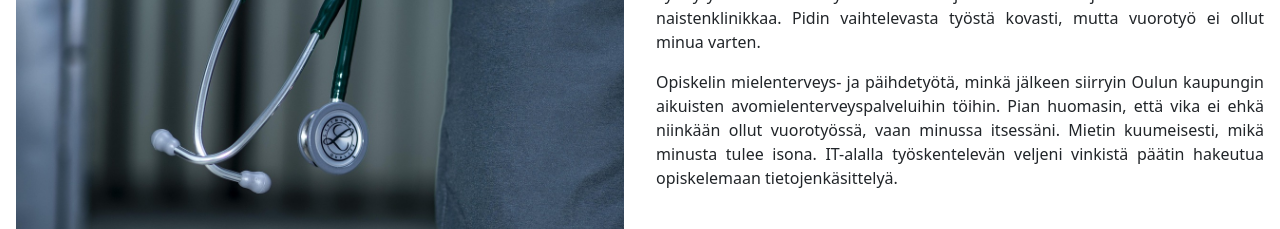
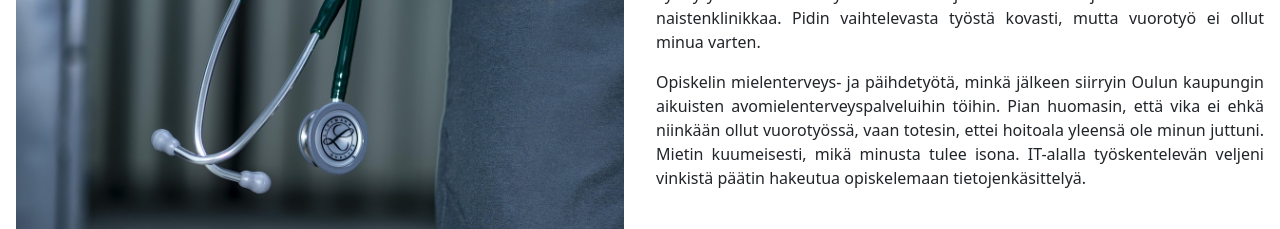
Before and after one commit to jennioksman/omaportfolio, a React (Vite) app: page /me in a window 1280 px wide. Shown: the part 361-590 px from the top of the page. Built offline with nearby package versions, Linux system fonts and the light colour scheme.

Commit message:
Minä-sivun sisältöä päivitetty.

```diff
--- a/src/components/me.jsx
+++ b/src/components/me.jsx
@@ -26,7 +26,7 @@ function Mie() {
                                 ja sain kiertää koko naistenklinikkaa. Pidin vaihtelevasta työstä kovasti, mutta vuorotyö ei ollut minua varten.
                             </p>
                             <p>Opiskelin mielenterveys- ja päihdetyötä, minkä jälkeen siirryin Oulun kaupungin aikuisten avomielenterveyspalveluihin töihin. Pian huomasin,
-                                että vika ei ehkä niinkään ollut vuorotyössä, vaan minussa itsessäni. Mietin kuumeisesti, mikä minusta tulee isona. IT-alalla työskentelevän veljeni
+                                että vika ei ehkä niinkään ollut vuorotyössä, vaan totesin, ettei hoitoala yleensä ole minun juttuni. Mietin kuumeisesti, mikä minusta tulee isona. IT-alalla työskentelevän veljeni
                                 vinkistä päätin hakeutua opiskelemaan tietojenkäsittelyä.
                             </p>
                         </div>
```
